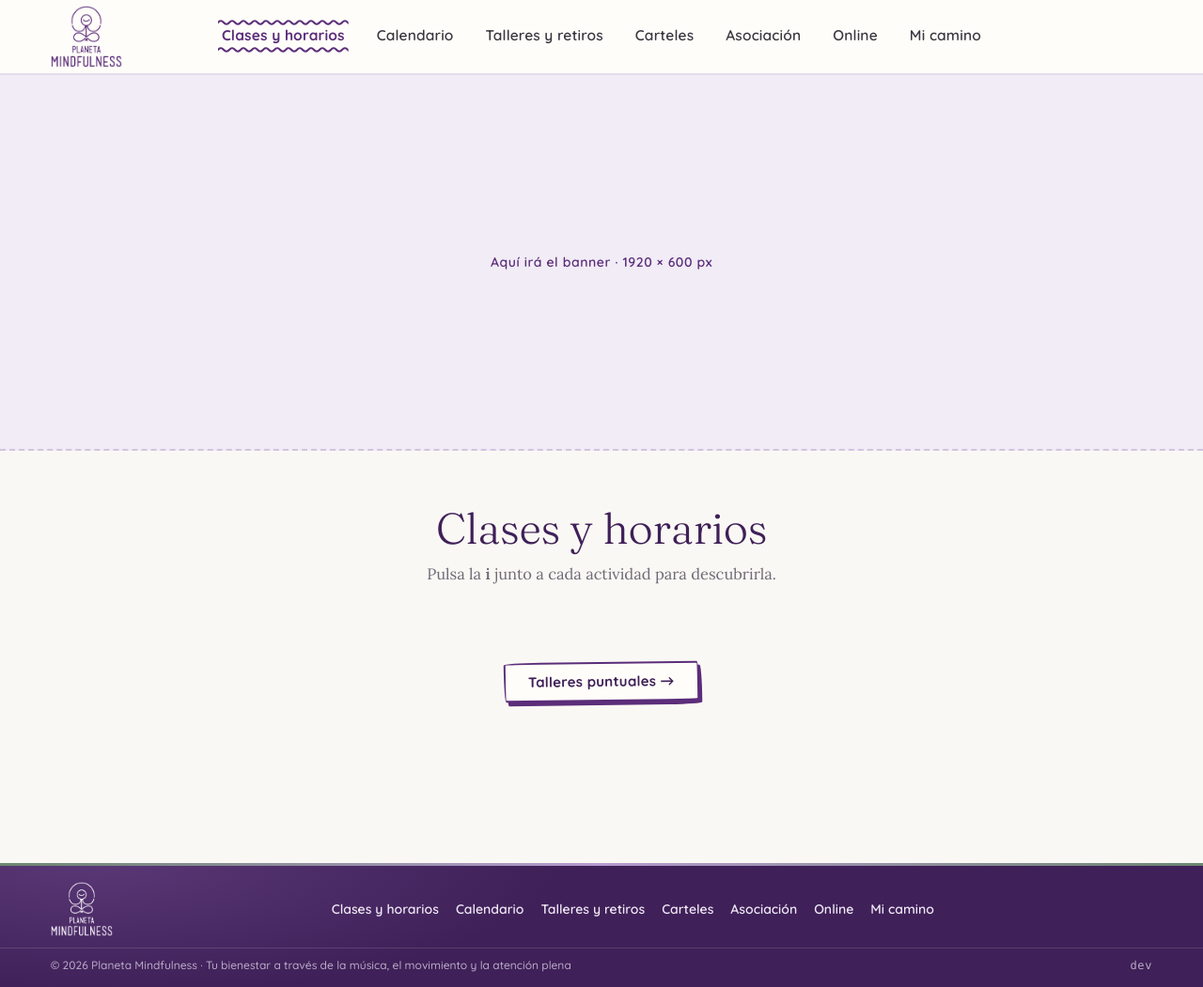
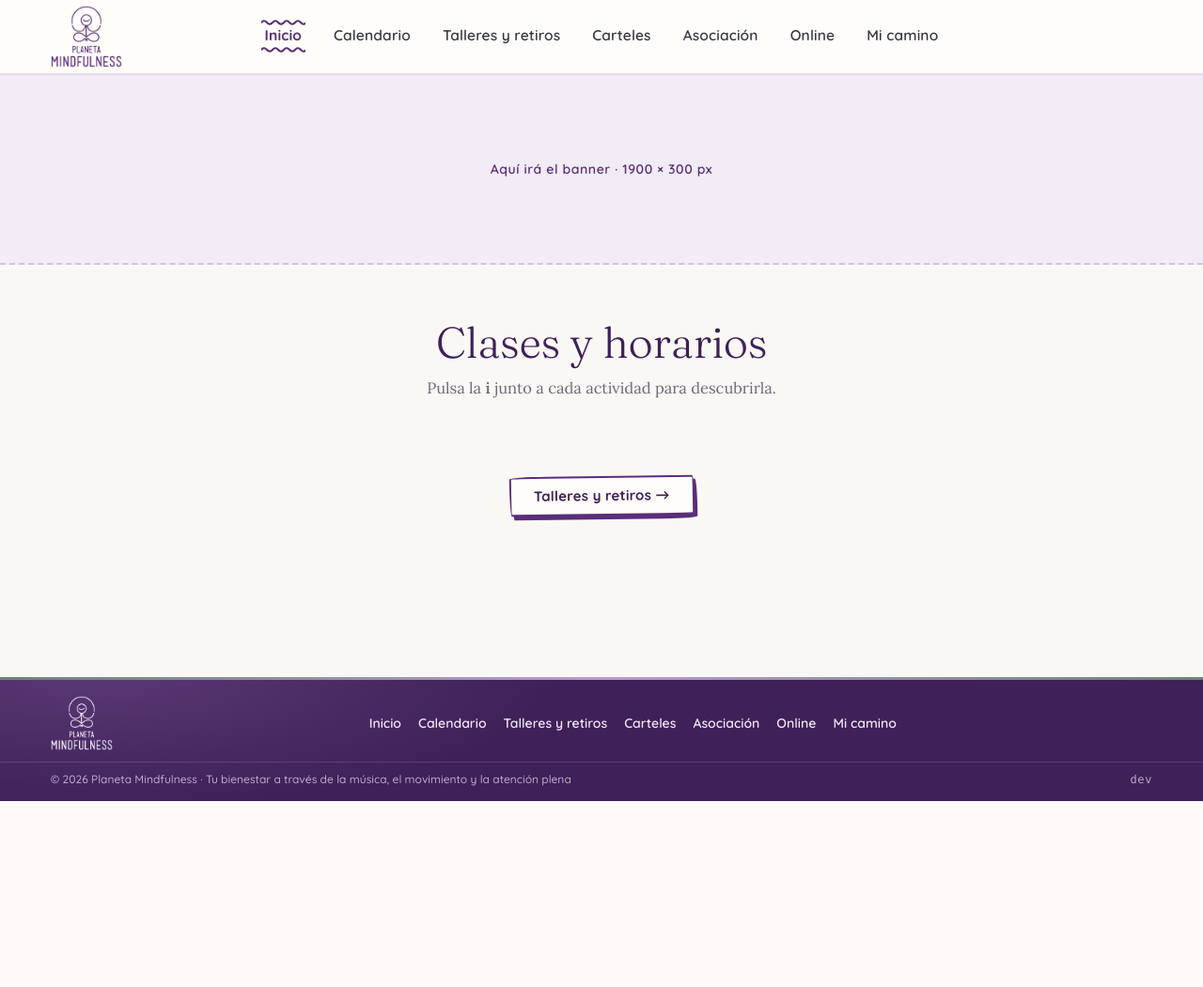
Before and after one commit to atheros-18/PlanetaMindfulness, a Laravel app: page / in a window 1280 px wide. Shown: the whole page at 94% size. After the commit the page ends 853 px from the top, so only its background shows below. Run offline with Laravel 12, Linux system fonts and the light colour scheme; data that the repository does not hold is empty.

Commit message:
Menu: Inicio en vez de Clases y horarios; Talleres y retiros en vez de Talleres puntuales; banner de inicio 1900x300
Co-Authored-By: Claude Sonnet 5.5 <noreply@anthropic.com>

```diff
--- a/config/admin.php
+++ b/config/admin.php
@@ -101,7 +101,7 @@ return [
             ['name' => 'social_insight', 'label' => 'Insight Timer', 'type' => 'text', 'rules' => 'nullable|url|max:300'],
         ],
         'Banners de cada página' => [
-            ['name' => 'banner_inicio', 'label' => 'Inicio (Clases y horarios) · banner grande', 'type' => 'image', 'help' => 'Medida: 1920 × 600 px (proporción 16:5). Deja lo importante en el centro: en móvil se recortan los lados.'],
+            ['name' => 'banner_inicio', 'label' => 'Inicio · banner principal', 'type' => 'image', 'help' => 'Medida: 1900 × 300 px (proporción 19:3). Deja lo importante en el centro: en móvil se recortan los lados.'],
             ['name' => 'banner_calendario', 'label' => 'Calendario · banner pequeño', 'type' => 'image', 'help' => 'Medida: 1900 × 190 px (proporción 10:1).'],
             ['name' => 'banner_talleres', 'label' => 'Talleres y retiros · banner pequeño', 'type' => 'image', 'help' => 'Medida: 1900 × 190 px (proporción 10:1).'],
             ['name' => 'banner_carteles', 'label' => 'Carteles · banner pequeño', 'type' => 'image', 'help' => 'Medida: 1900 × 190 px (proporción 10:1).'],
--- a/public/css/site.css
+++ b/public/css/site.css
@@ -376,3 +376,7 @@ main{max-width:none!important;width:100%;margin:0!important;padding-left:var(--g
   .pg-carteles .retreat .visual.has-img{padding:14px!important}
   .pg-carteles .retreat .visual.has-img img{max-width:260px;margin:0 auto}
 }
+
+/* Banner del inicio: 1900 × 300 (proporción 19:3) */
+.banner--home{aspect-ratio:19/3;min-height:120px;max-height:300px}
+@media(max-width:700px){.banner--home{min-height:120px}}
--- a/resources/views/layouts/app.blade.php
+++ b/resources/views/layouts/app.blade.php
@@ -19,7 +19,7 @@
 <body>
 @php
     $menu = [
-        ['/', 'Clases y horarios', request()->is('/')],
+        ['/', 'Inicio', request()->is('/')],
         ['/calendario', 'Calendario', request()->is('calendario')],
         ['/talleres', 'Talleres y retiros', request()->is('talleres')],
         ['/carteles', 'Carteles', request()->is('carteles')],
--- a/resources/views/pages/asociacion.blade.php
+++ b/resources/views/pages/asociacion.blade.php
@@ -15,7 +15,7 @@
 @endif
 @endforeach
 </div><p style="font-size:13px;color:#728477;margin-top:12px">Más información y programación en la pestaña «Talleres y retiros».</p></section>
-@verbatim<section aria-label="Talleres y contacto" class="final-cta"><span class="eyebrow">Seguimos compartiendo</span><h2>¿Te apetece participar?</h2><p>Descubre los próximos talleres, encuentros y retiros, o escríbenos para saber más.</p><div class="cta-buttons"><a class="cta primary" href="/talleres">  Talleres puntuales</a><a class="cta secondary" href="https://wa.me/34647752638?text=Hola%2C%20quiero%20informaci%C3%B3n%20sobre%20Planeta%20Mindfulness" rel="noopener noreferrer" target="_blank">◉   WhatsApp</a></div></section></main><div aria-label="Cartel ampliado" class="lightbox" id="lightbox" role="dialog"><button aria-label="Cerrar" class="close" id="close">×</button><img alt="Cartel ampliado" id="large"/></div>
+@verbatim<section aria-label="Talleres y contacto" class="final-cta"><span class="eyebrow">Seguimos compartiendo</span><h2>¿Te apetece participar?</h2><p>Descubre los próximos talleres, encuentros y retiros, o escríbenos para saber más.</p><div class="cta-buttons"><a class="cta primary" href="/talleres">  Talleres y retiros</a><a class="cta secondary" href="https://wa.me/34647752638?text=Hola%2C%20quiero%20informaci%C3%B3n%20sobre%20Planeta%20Mindfulness" rel="noopener noreferrer" target="_blank">◉   WhatsApp</a></div></section></main><div aria-label="Cartel ampliado" class="lightbox" id="lightbox" role="dialog"><button aria-label="Cerrar" class="close" id="close">×</button><img alt="Cartel ampliado" id="large"/></div>
 @endverbatim
 @endsection
 
--- a/resources/views/pages/horarios.blade.php
+++ b/resources/views/pages/horarios.blade.php
@@ -39,7 +39,7 @@
         @if ($wa = \App\Models\Setting::get('social_whatsapp'))
             <a class="link" href="{{ $wa }}" target="_blank" rel="noopener noreferrer">WhatsApp · Consultas e inscripciones</a>
         @endif
-        <p><a class="link" href="{{ url('/talleres') }}">Talleres puntuales →</a></p>
+        <p><a class="link" href="{{ url('/talleres') }}">Talleres y retiros →</a></p>
     </div>
 </main>
 
--- a/resources/views/partials/banner.blade.php
+++ b/resources/views/partials/banner.blade.php
@@ -1,6 +1,6 @@
 @php
     $cfg = [
-        'horarios'   => ['inicio',     'home',  '1920 × 600'],
+        'horarios'   => ['inicio',     'home',  '1900 × 300'],
         'calendario' => ['calendario', 'small', '1900 × 190'],
         'talleres'   => ['talleres',   'small', '1900 × 190'],
         'carteles'   => ['carteles',   'small', '1900 × 190'],
```
